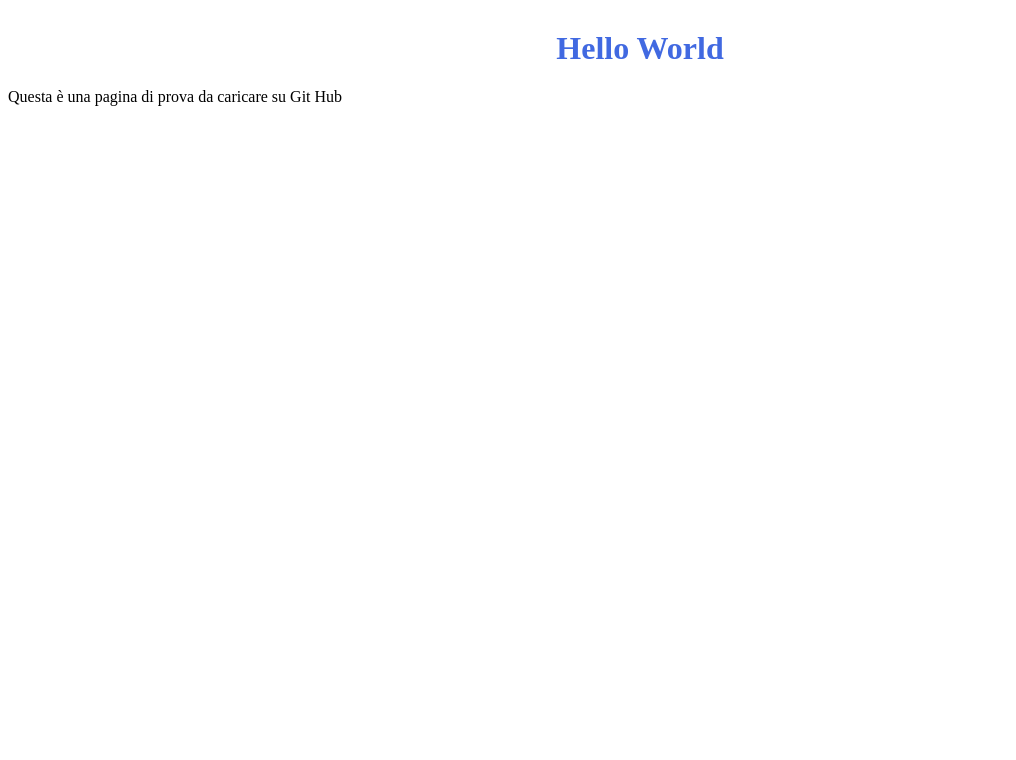
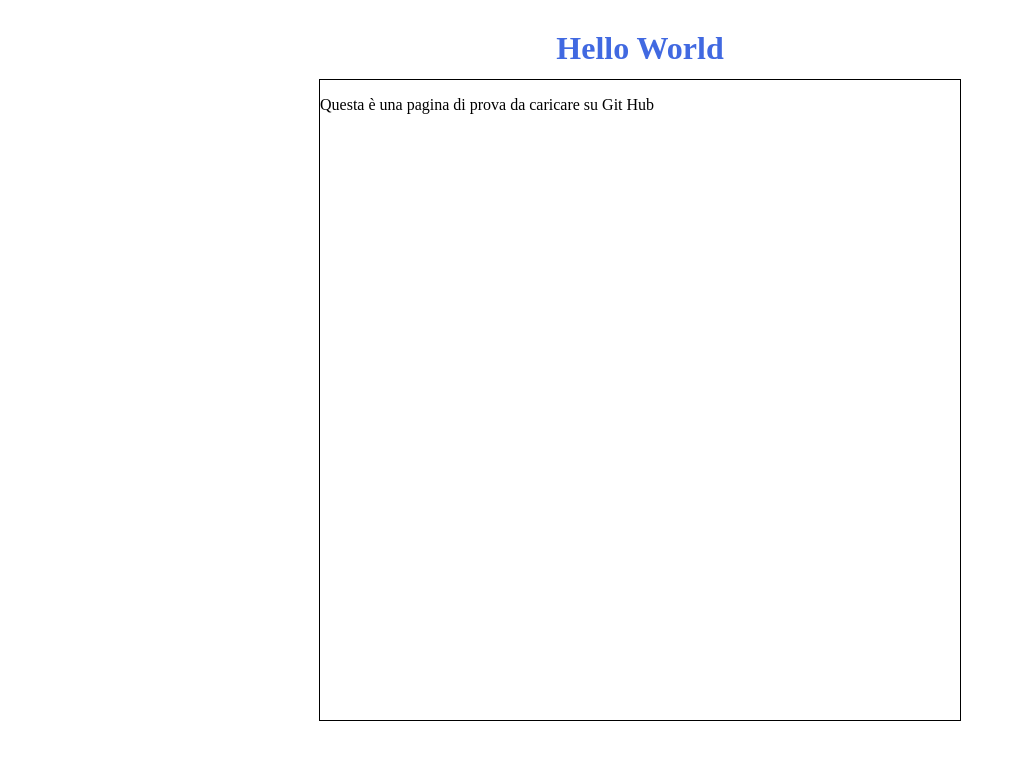
Before and after one commit to maino1997/htmlcss-hello, a plain HTML site: page index.html in a window 1280 px wide. Shown: the whole page, without its empty margins (0-1016 px from the left). Drawn offline with Linux system fonts and the light colour scheme.

Commit message:
posiziono il main

```diff
--- a/style.css
+++ b/style.css
@@ -8,5 +8,9 @@ header{
 main{
     height: 80%;
     width: 50%;
-
+    border:solid 1px black;
+    position: absolute;
+    top: 50%;
+    left: 50%;
+    transform: translate(-50%, -50%);
 }
```
